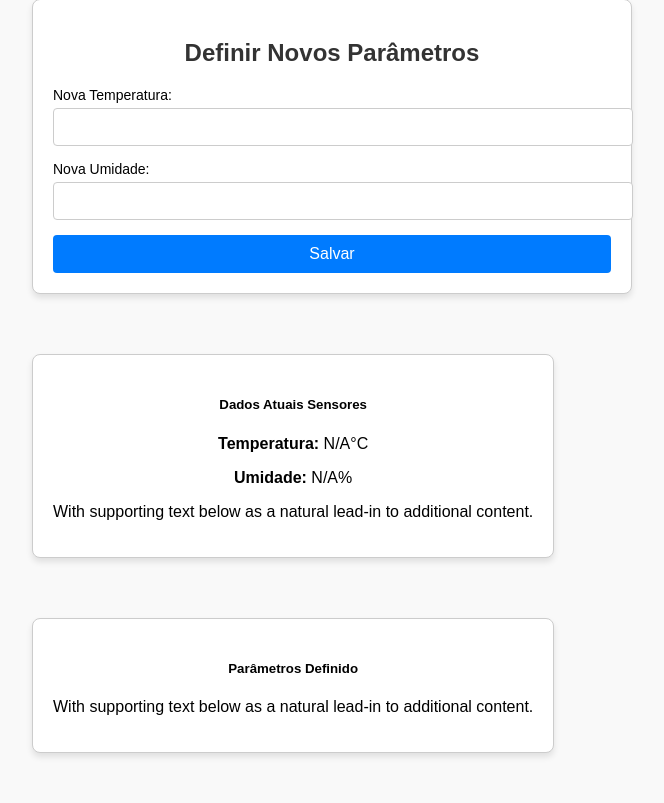
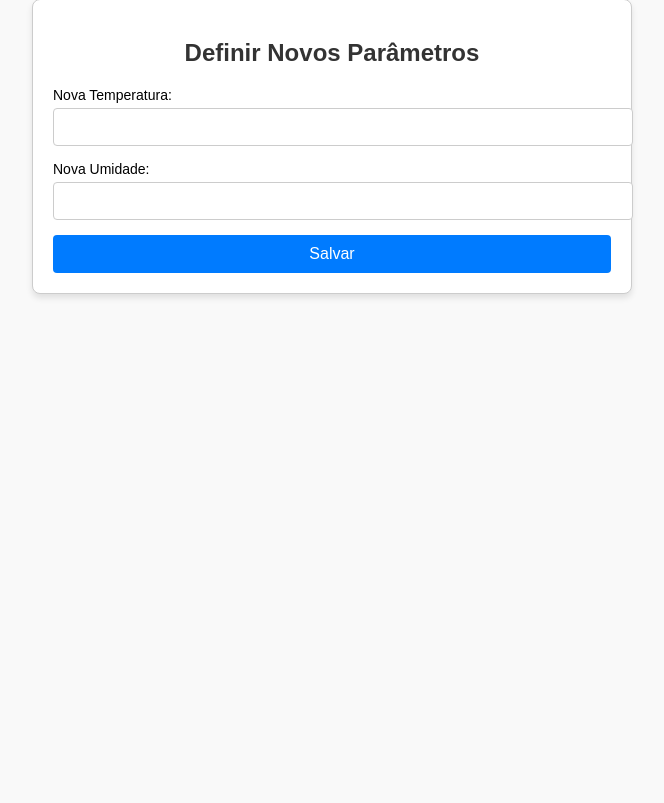
Before and after one commit to guilhermealano/project-temperature-humidity, a Flask app: page / in a window 1280 px wide. Shown: the part 418-1221 px from the top of the page, without its empty margins (308-972 px from the left). After the commit the page ends 716 px from the top, so only its background shows below. Run offline with Flask 3, Linux system fonts and the light colour scheme; data that the repository does not hold is empty; some libraries are stand-ins or nearby versions.

Commit message:
revert: new card

```diff
--- a/templates/index.html
+++ b/templates/index.html
@@ -118,30 +118,6 @@
                     </form>
                 </div>
             </div>
-            <div class="col-sm-6">
-                <div class="card">
-                  <div class="card-body">
-                    <h5 class="card-title">Dados Atuais Sensores</h5>
-                    <p><strong>Temperatura:</strong> {{ temperature if temperature is not none else "N/A" }}°C</p>
-                    <p><strong>Umidade:</strong> {{ humidity if humidity is not none else "N/A" }}%</p>
-                    <p class="card-text">With supporting text below as a natural lead-in to additional content.</p>
-                  </div>
-                </div>
-              </div>
-              <div class="col-sm-6">
-                <div class="card">
-                  <div class="card-body">
-                    <h5 class="card-title">Parâmetros Definido</h5>
-                    {% for param in parameters %}
-                    <p><strong>Temperatura:</strong> {{ param[0] }}°C</p>
-                    <p><strong>Umidade:</strong> {{ param[1] }}%</p>
-                    <p><strong>Data do registro:</strong> {{ param[2] }}</p>
-                    <hr>
-                    {% endfor %}
-                    <p class="card-text">With supporting text below as a natural lead-in to additional content.</p>
-                  </div>
-                </div>
-              </div>
             <!-- <div class="column"> -->
             <!-- </div> -->
         </div>
```
